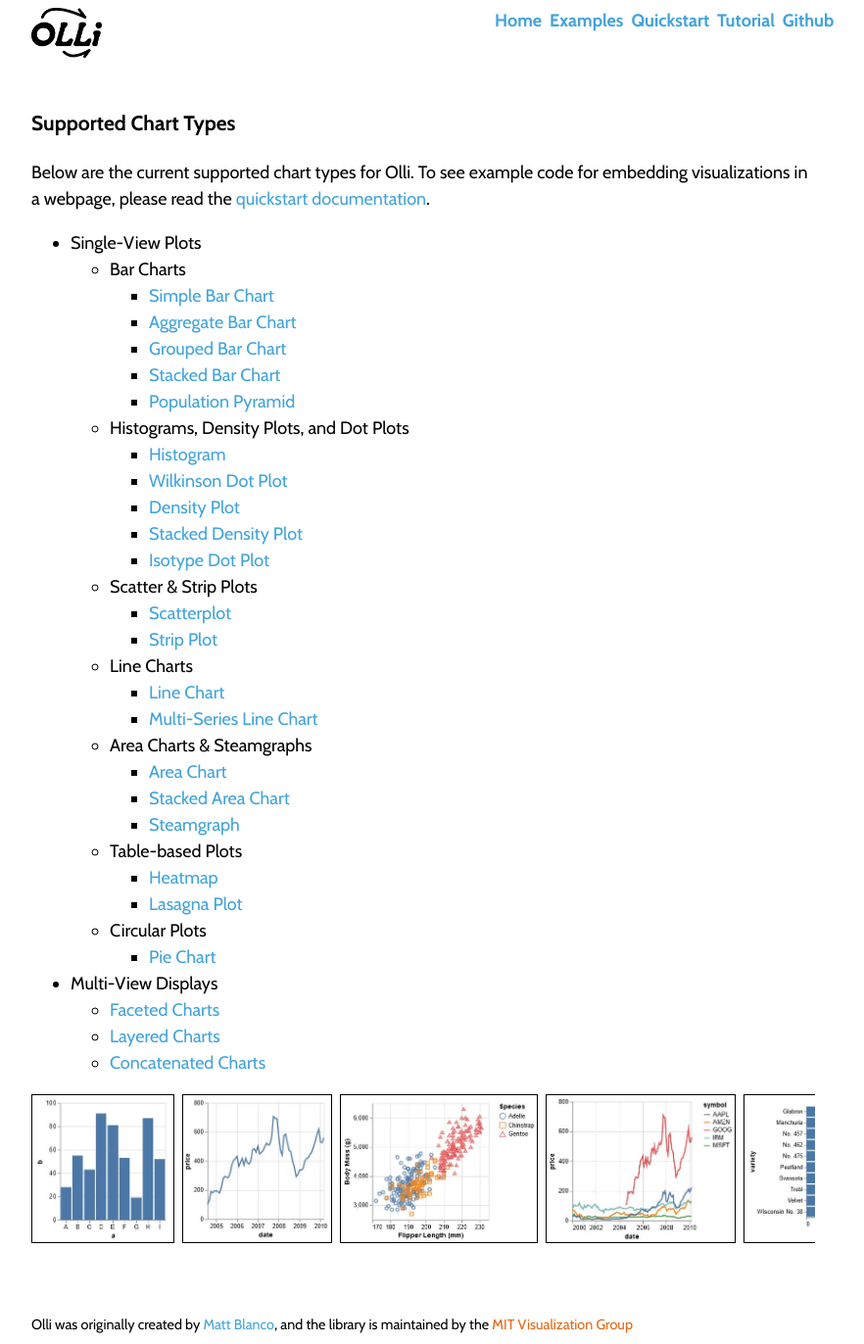
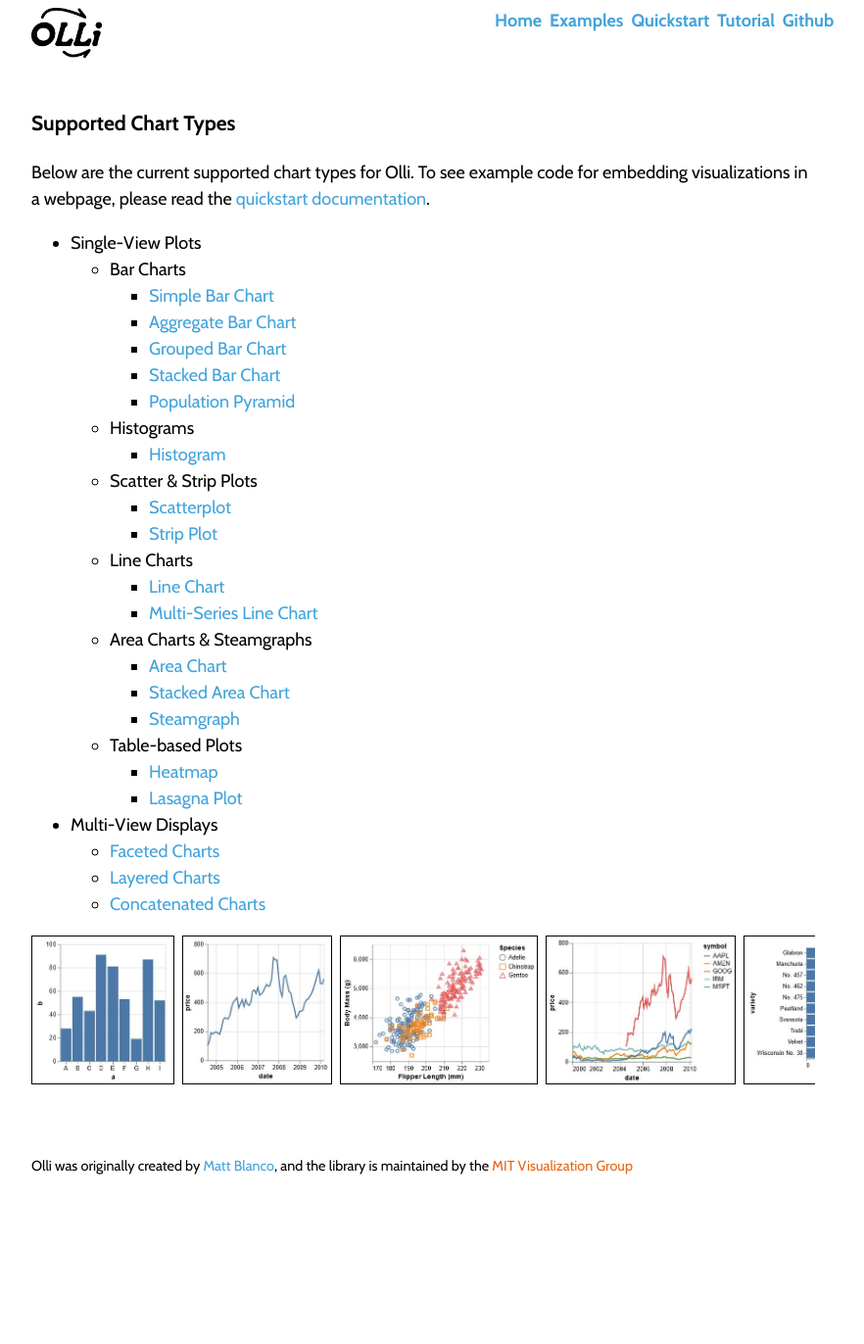
Before and after one commit to mitvis/olli, a Jekyll site: the page built from docs/examples.html, in a window 1280 px wide. Shown: the whole page at 98% size, without its empty margins (242-1124 px from the left). Built offline with Jekyll 4.4.1, drawn with Linux system fonts in a browser that asks for light colours; nearby versions of some CDN libraries; after the commit the page ends 1210 px from its top, so only the background shows below that.

Commit message:
hide dotplots and density plots until we know what to do

```diff
--- a/docs/_data/examples.json
+++ b/docs/_data/examples.json
@@ -176,6 +176,7 @@
   "wilkinson_dot_plot": {
     "title": "Wilkinson Dot Plot",
     "url": "/gallery/wilkinsonDotPlot.html",
+    "development_only": true,
     "adapters": [
       {
         "name": "Vega-Lite",
@@ -186,6 +187,7 @@
   "density_plot": {
     "title": "Density Plot",
     "url": "/gallery/densityPlot.html",
+    "development_only": true,
     "adapters": [
       {
         "name": "Vega-Lite",
@@ -196,6 +198,7 @@
   "stacked_density_plot": {
     "title": "Stacked Density Plot",
     "url": "/gallery/stackedDensityPlot.html",
+    "development_only": true,
     "adapters": [
       {
         "name": "Vega-Lite",
@@ -206,6 +209,7 @@
   "isotype_dot_plot": {
     "title": "Isotype Dot Plot",
     "url": "/gallery/isotypeDotPlot.html",
+    "development_only": true,
     "adapters": [
       {
         "name": "Vega-Lite",
@@ -276,6 +280,7 @@
   "pie_chart": {
     "title": "Pie Chart",
     "url": "/gallery/pieChart.html",
+    "development_only": true,
     "adapters": [
       {
         "name": "Vega-Lite",
--- a/docs/_includes/gallery.html
+++ b/docs/_includes/gallery.html
@@ -1,6 +1,7 @@
 <!DOCTYPE html>
 <div class="Container-Gallery">
     {% for example in site.data.examples %}
+        {% unless example.development_only and jekyll.environment == "production" %}
             {% for prop in example %}
                 {% if prop.url and prop.title and prop.img %}
                 <a class="Gallery-Link" href="{{site.baseurl}}{{example.url}}">
@@ -8,5 +9,6 @@
                 </a>
                 {% endif %}
             {% endfor %}
+        {% endunless %}
     {% endfor %}
 </div>
--- a/docs/examples.html
+++ b/docs/examples.html
@@ -20,13 +20,14 @@
           <li> <a href="{{site.baseurl}}/gallery/stackedBar.html">Stacked Bar Chart</a></li>
           <li> <a href="{{site.baseurl}}/gallery/populationPyramid.html">Population Pyramid</a></li>
         </ul>
-      <li>Histograms, Density Plots, and Dot Plots</li>
+      <!-- <li>Histograms, Density Plots, and Dot Plots</li> -->
+      <li>Histograms</li>
         <ul>
           <li> <a href="{{site.baseurl}}/gallery/histogram.html">Histogram</a></li>
-          <li> <a href="{{site.baseurl}}/gallery/wilkinsonDotPlot.html">Wilkinson Dot Plot</a></li>
+          <!-- <li> <a href="{{site.baseurl}}/gallery/wilkinsonDotPlot.html">Wilkinson Dot Plot</a></li>
           <li> <a href="{{site.baseurl}}/gallery/densityPlot.html">Density Plot</a></li>
           <li> <a href="{{site.baseurl}}/gallery/stackedDensityPlot.html">Stacked Density Plot</a></li>
-          <li> <a href="{{site.baseurl}}/gallery/isotypeDotPlot.html">Isotype Dot Plot</a></li>
+          <li> <a href="{{site.baseurl}}/gallery/isotypeDotPlot.html">Isotype Dot Plot</a></li> -->
         </ul>
       <li>Scatter & Strip Plots</li>
         <ul>
@@ -49,10 +50,10 @@
           <li> <a href="{{site.baseurl}}/gallery/heatmap.html"> Heatmap </a></li>
           <li> <a href="{{site.baseurl}}/gallery/lasagnaPlot.html"> Lasagna Plot </a></li>
         </ul>
-      <li>Circular Plots</li>
+      <!-- <li>Circular Plots</li>
         <ul>
           <li> <a href="{{site.baseurl}}/gallery/pieChart.html"> Pie Chart </a></li>
-        </ul>
+        </ul> -->
     </ul>
     <li>
       Multi-View Displays
```
Lines whose indentation alone changed are shown as unchanged.
